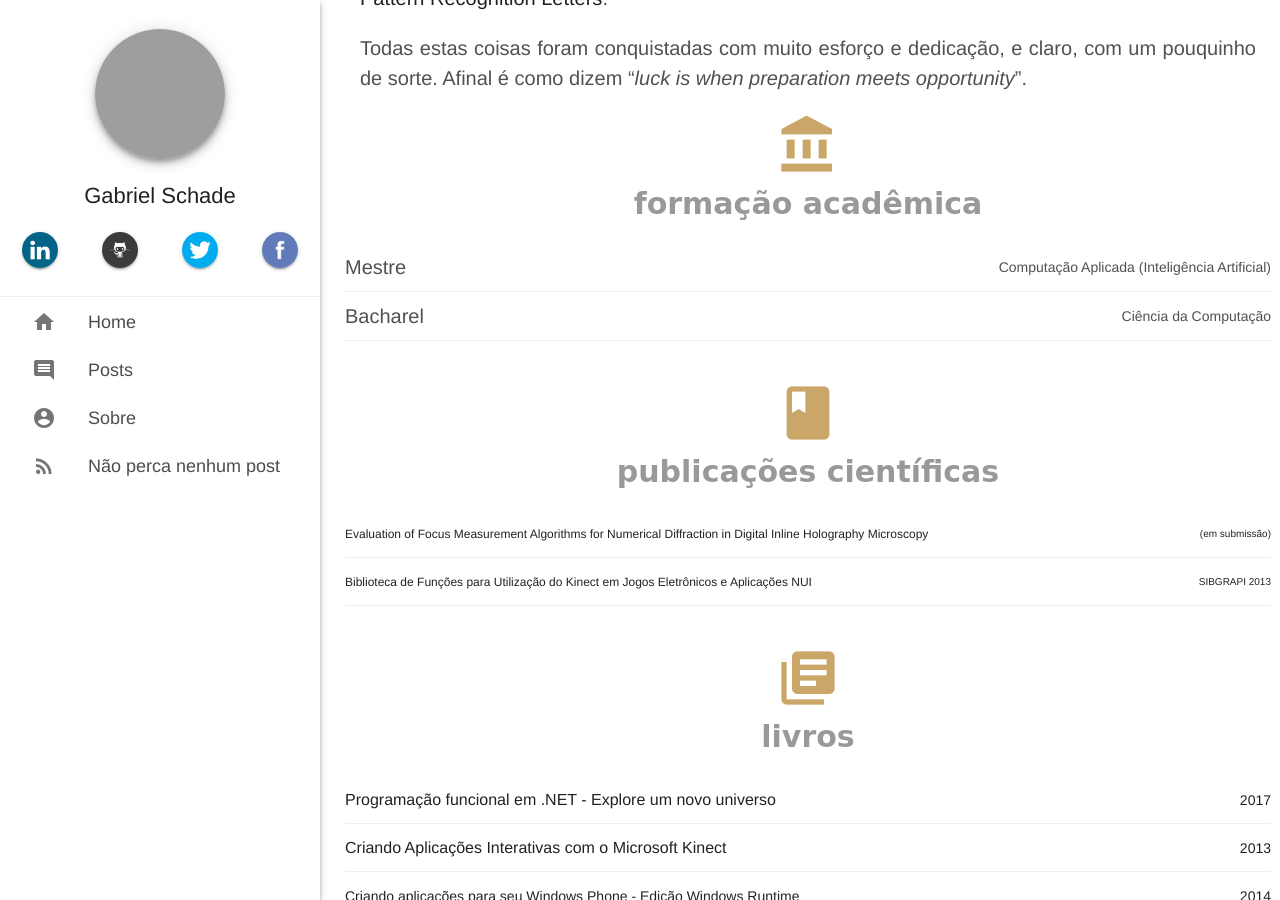
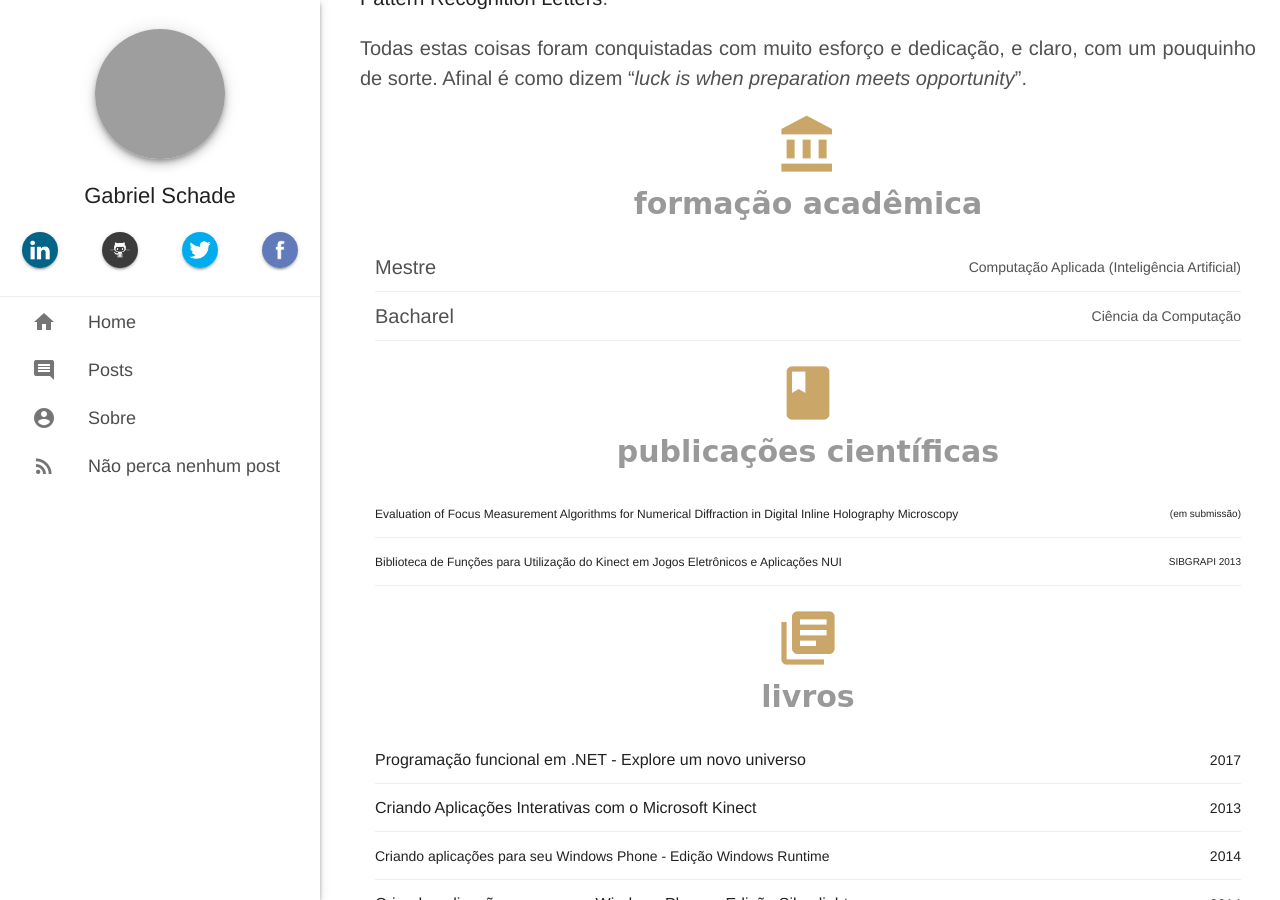
Before and after one commit to gabrielschade/gabrielschade.github.io, a Jekyll site: the page built from about.md, in a window 1280 px wide and 900 px high, scrolled down 982 px. Built offline with Jekyll 4.4.1, drawn with Linux system fonts in a browser that asks for light colours; nearby versions of some CDN libraries; comment, search, counter and statistics services are not loaded; grey boxes are pictures that could not be loaded.

Commit message:
ajuste layout

```diff
--- a/_includes/skills.html
+++ b/_includes/skills.html
@@ -9,7 +9,7 @@
             </h3>
         </div>
         <div class="row left-align">
-            <ul>
+            <ul class="margin-side-30">
             <li class="content-list-item margin-top-0 light-bottom-border">
                 Mestre
                 <span class="right font-small"> Computação Aplicada (Inteligência Artificial)</span>
@@ -31,7 +31,7 @@
             </h3>
         </div>
         <div class="row left-align">
-            <ul>
+            <ul class="margin-side-30">
             <li class="content-list-item margin-top-0 font-16">
                 <a class="none-decoration waves-effect no-padding font-12" href="https://www.journals.elsevier.com/pattern-recognition-letters/">
                 Evaluation of Focus Measurement Algorithms for Numerical Diffraction in Digital Inline Holography Microscopy
@@ -58,7 +58,7 @@
             </h3>
         </div>
         <div class="row left-align">
-            <ul>
+            <ul class="margin-side-30">
             <li class="content-list-item margin-top-0 font-16">
                 <a class="none-decoration waves-effect font-16 no-padding" href="https://www.casadocodigo.com.br/products/livro-programacao-funcional-net">
                     Programação funcional em .NET - Explore um novo universo
@@ -97,7 +97,7 @@
             </h3>
         </div>
         <div class="row left-align">
-            <ul>
+            <ul class="margin-side-30">
             <li class="content-list-item margin-top-0 font-16 light-bottom-border">
                 MCSA: Web Applications
                 <span class="right font-small"> Microsoft</span>
@@ -128,7 +128,7 @@
             </h3>
         </div>
         <div class="row left-align">
-            <ul>
+            <ul class="margin-side-30">
             <li class="content-list-item margin-top-0 font-16 light-bottom-border">
                 <a class="none-decoration waves-effect font-16 no-padding" href="http://univali.br">
                     A importância da programação funcional no dia-a-dia
@@ -218,7 +218,7 @@
             </h3>
         </div>
         <div class="row left-align">
-            <ul>
+            <ul class="margin-side-30">
             <li class="content-list-item margin-top-0 light-bottom-border">
                 C#
                 <span class="right font-small"> avançado</span>
@@ -249,7 +249,7 @@
             </h3>
         </div>
         <div class="row left-align">
-            <ul>
+            <ul class="margin-side-30">
             <li class="content-list-item margin-top-0 light-bottom-border">
                 Português
                 <span class="right font-small"> nativo</span>
@@ -271,7 +271,7 @@
             </h3>
         </div>
         <div class="row left-align">
-            <ul>
+            <ul class="margin-side-30">
             <li class="content-list-item margin-top-0 light-bottom-border">
                 Programar
             </li>
```
